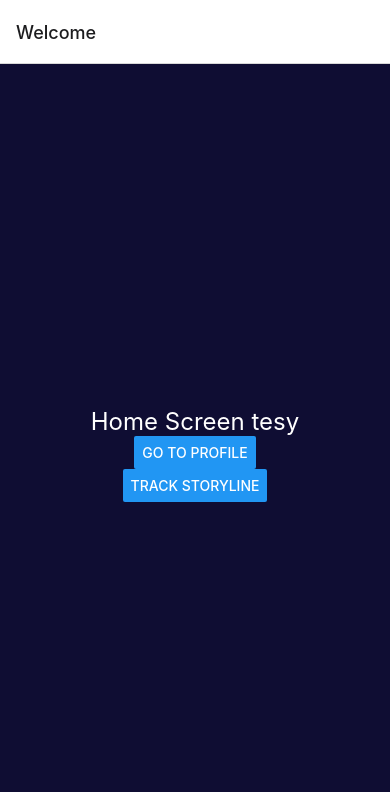
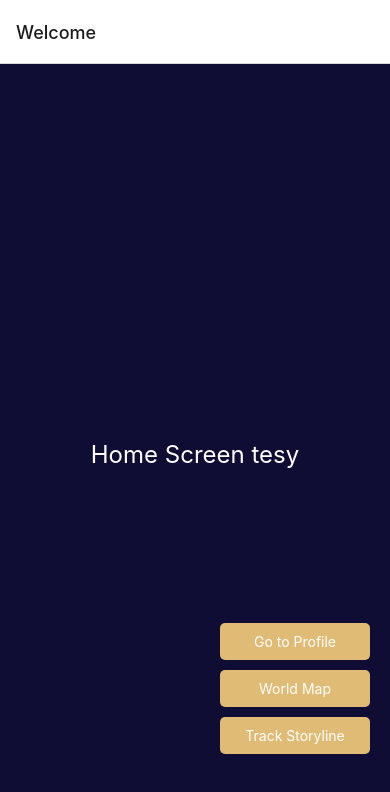
Before and after one commit to itsrobel/QuestForge, a React Native app in the folder native/: screen /Home in a window 390 px wide. Shown: the top 792 px of the page. Built offline with nearby package versions, Linux system fonts and the light colour scheme.

Commit message:
make 3 buttons on home

```diff
--- a/native/App.js
+++ b/native/App.js
@@ -11,21 +11,21 @@ const Stack = createNativeStackNavigator();
 export default function App() {
   return (
     <NavigationContainer>
-      <Stack.Navigator>
+      <Stack.Navigator initialRouteName="Home">
         <Stack.Screen
           name="Home"
           component={HomeScreen}
           options={{ title: 'Welcome' }}
         />
-
-        <Stack.Screen name="Profile" component={Profile}/>
-        <Stack.Screen name="TrackStory" component={TrackStory}/>
-
+        <Stack.Screen
+          name="Profile"
+          component={Profile}
+        />
+        <Stack.Screen
+          name="TrackStory"
+          component={TrackStory} // Ensure this component is correctly defined in TrackStoryline.js
+        />
       </Stack.Navigator>
-      {/* <View style={styles.container}>
-        <Text>Open up App.js to start working on your app!</Text>
-        <StatusBar style="auto" />
-      </View> */}
     </NavigationContainer>
 
   );
--- a/native/screens/HomeScreen.js
+++ b/native/screens/HomeScreen.js
@@ -1,22 +1,41 @@
 import * as React from 'react';
-import { View, Text, Button } from 'react-native';
+import { View, Text, TouchableOpacity } from 'react-native';
 import Profile from './Profile';
 import TrackStory from './TrackStoryline';
+import WorldMap from './WorldMap';
 import styles from '../stylesheets/homescreenStyle'
 
 const HomeScreen = ({ navigation }) => {
   return (
     <View style={styles.container}>
       <Text style={styles.title}>Home Screen tesy</Text>
-      <Button
-        title="Go to Profile"
-        onPress={() => navigation.navigate('Profile')}
-      />
 
-      <Button
-        title="Track Storyline"
-        onPress={() => navigation.navigate('TrackStory')}
-      />
+      {/* Button Container */}
+      <View style={{ position: 'absolute', bottom: 80, right: 20 }}>
+        {/* Profile Button */}
+        <TouchableOpacity
+          style={styles.buttonContainer}
+          onPress={() => navigation.navigate('Profile')}
+        >
+          <Text style={{ color: '#fff', textAlign: 'center' }}>Go to Profile</Text>
+        </TouchableOpacity>
+
+        {/* World Map Button */}
+        <TouchableOpacity
+          style={styles.buttonContainer}
+          onPress={() => navigation.navigate('WorldMap')}
+        >
+          <Text style={{ color: '#fff', textAlign: 'center' }}>World Map</Text>
+        </TouchableOpacity>
+
+        {/* Track Storyline Button */}
+        <TouchableOpacity
+          style={styles.buttonContainer}
+          onPress={() => navigation.navigate('TrackStory')}
+        >
+          <Text style={{ color: '#fff', textAlign: 'center' }}>Track Storyline</Text>
+        </TouchableOpacity>
+      </View>
     </View>
   );
 };
--- /dev/null
+++ b/native/screens/WorldMap.js
@@ -0,0 +1,16 @@
+import * as React from 'react-native';
+import { View, Text, Button } from 'react-native';
+
+const WorldMap = ({ navigation }) => {
+    return (
+        <View>
+        <Text>World Map Screen</Text>
+        {/* <Button
+            title="Go to Home"
+            onPress={() => navigation.navigate('Home')}
+        /> */}
+        </View>
+    );
+}
+
+export default WorldMap;
--- a/native/stylesheets/homescreenStyle.js
+++ b/native/stylesheets/homescreenStyle.js
@@ -11,4 +11,12 @@ export default StyleSheet.create({
     fontSize: 24,
     color: '#fff', // Set text color to white for better contrast
   },
+  buttonContainer: {
+    backgroundColor: 'rgba(224, 187, 117, 1)',
+    borderRadius: 5,
+    padding: 10,
+    marginBottom: 10, // Space between buttons
+    width: 150, // Set a width for consistent button size
+    alignItems: 'center', // Center align button text
+  },
 });
```
Also changed, not shown: native/stylesheets/home-style.css (deleted).
